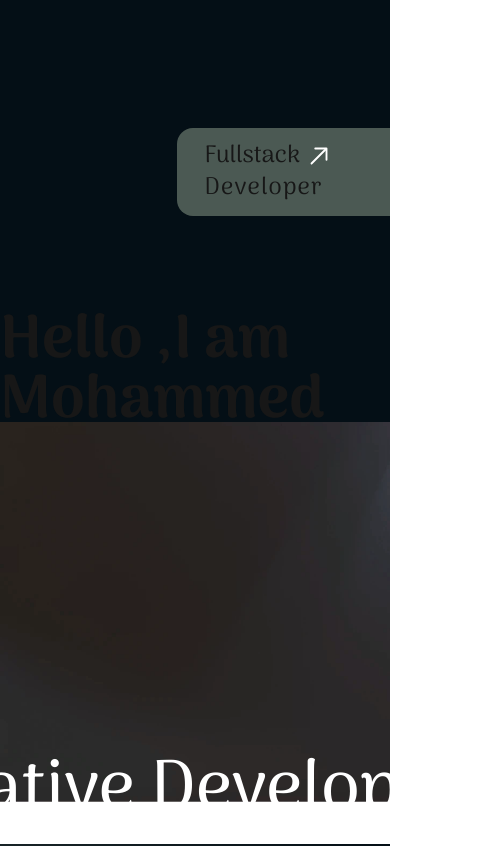
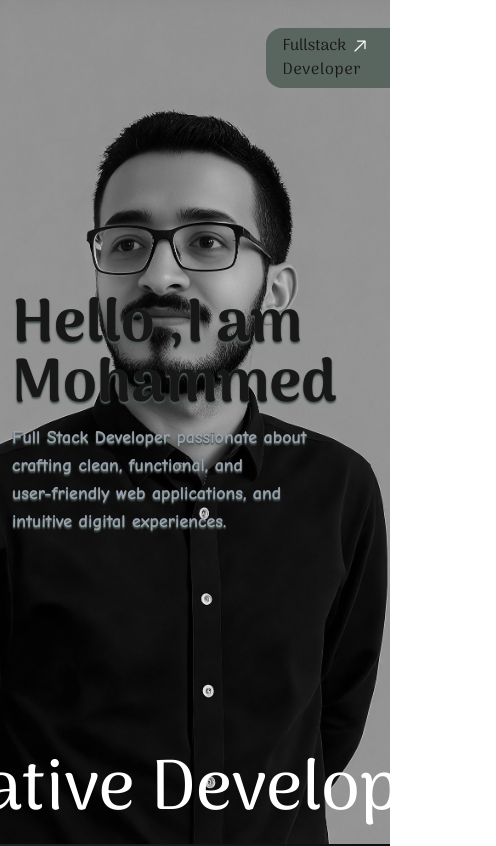
Before and after one commit to Mohammed-Mansour-dev/my-portofolio, a Next.js app: page / in a window 390 px wide. Shown: the top 846 px of the page, 496 px wide, since content can reach past the window. Built offline with nearby package versions, Linux system fonts and the light colour scheme.

Commit message:
hero responsive

```diff
--- a/app/_comopnents/Hero.jsx
+++ b/app/_comopnents/Hero.jsx
@@ -75,31 +75,32 @@ gsap.from(desc.lines, {
   }, []);
 
   return (
-    <section className="flex  h-screen relative overflow-hidden flex-col md:flex-row">
+    <section className="flex  w-full h-screen relative overflow-hidden flex-col md:flex-row">
 
 
 
       {/* Left Section */}
-      <div className="w-full  bg-[#8e9294]  md:w-1/2 md:h-full relative">
+      <div className="w-full  -red-500 z-10 bg-[#8e9294]  md:w-1/2 h-full absolute md:relative">
         <div ref={imageCoverRef} className="bg-[#040f16] absolute top-0 bottom-0 z-10 h-full transition-all duration-1000 right-0 w-full "></div>
         <div ref={imageRef} className="w-full h-full relative overflow-hidden">
           <Image
             src="/personal.webp"
             alt="Creative background"
             fill
-            className="object-cover brightness-[0.9] z-[1]"
+
+            className="object-cover  brightness-[0.9] z-[1]   max-md:grayscale-100 "
           />
 
         </div>
       </div>
 
       {/* Right Section */}
-      <div className="w-full h-1/2 md:w-1/2 md:h-full bg-[#040f16] flex justify-center items-center relative overflow-hidden ">
+      <div className="w-full  md:w-1/2 z-20 h-full md:bg-[#040f16] flex justify-center items-center relative overflow-hidden ">
         <div className=" w-full h-full ">
-          <div ref={cardRef} className=" text-2xl bg-[#54625a]/90 mt-32 w-fit ml-auto rounded-tl-2xl rounded-bl-2xl pl-7 py-3 pr-14 ">
+          <div ref={cardRef} className=" text-base md:text-2xl bg-[#54625a]/90 mt-7 md:mt-32 w-fit ml-auto rounded-tl-2xl rounded-bl-2xl pl-4 md:pl-7 py-1.5 md:py-3 pr-5 md:pr-14 ">
             <h1 className='flex font-arimo flex-col' >
               <span className='flex wordsp items-center' >Fullstack
-                <svg className='ml-1' width="30px" height="30px" viewBox="0 0 24 24" fill="none" xmlns="http://www.w3.org/2000/svg">
+                <svg className='ml-1 size-5 md:size-8 '  viewBox="0 0 24 24" fill="none" xmlns="http://www.w3.org/2000/svg">
                   <path d="M5.46967 17.4697C5.17678 17.7626 5.17678 18.2374 5.46967 18.5303C5.76256 18.8232 6.23744 18.8232 6.53033 18.5303L5.46967 17.4697ZM6.53033 18.5303L18.5303 6.53033L17.4697 5.46967L5.46967 17.4697L6.53033 18.5303Z" fill="#fff" />
                   <path d="M9 6H18V15" stroke="#fff" strokeWidth="1.5" strokeLinecap="round" strokeLinejoin="round" />
                 </svg>
@@ -109,7 +110,7 @@ gsap.from(desc.lines, {
               </span>
             </h1>
           </div>
-          <div className='md:max-w-96 md:ml-20   mt-24' >
+          <div className='md:max-w-96 max-md:text-shadow-sm text-shadow-[#4c5953] md:ml-20 max-md:px-3 mt-52 md:mt-24' >
             <h1 className='text-6xl font-arimo split font-bold' >Hello ,I am Mohammed</h1>
             <p className='my-2 font-semibold font-comic text-lg desc  text-gray-400 ' >Full Stack Developer passionate about crafting clean, functional, and user-friendly web applications, and intuitive digital experiences.</p>
           </div>
@@ -117,7 +118,7 @@ gsap.from(desc.lines, {
       </div>
 
 
-      <TextAnimation text="Creative Developer • Interactive Design • Smooth UX •" className="font-arimo h-fit  bottom-0 flex w-full absolute mt-auto bg-transparent " />
+      <TextAnimation text="Creative Developer • Interactive Design • Smooth UX •" className="font-arimo h-fit  bottom-0 flex z-30 w-full absolute mt-auto bg-transparent " />
 
     </section>
   );
--- a/app/_comopnents/ProjectsGallery.jsx
+++ b/app/_comopnents/ProjectsGallery.jsx
@@ -10,7 +10,6 @@ export default function ProjectsGallery() {
   // Pair items: [0,1], [2,3], ...
   const pairs = [];
   for (let i = 0; i < mouseScaleGallery.length; i += 2) {
-    console.log(i);
     pairs.push([mouseScaleGallery[i], mouseScaleGallery[i + 1]]);
   }
 
--- a/app/_comopnents/ui/SpiralArrow.jsx
+++ b/app/_comopnents/ui/SpiralArrow.jsx
@@ -60,7 +60,7 @@ export default function CurvedArrowSpiralSection() {
 
   return (
     <>
-      <section ref={sectionRef} className="relative  bg-[#040f16] text-white px-5 md:px-12 ">
+      <section ref={sectionRef} className="relative  bg-[#040f16] text-white px-5 md:px-12 max-w-screen overflow-hidden ">
         {/* LEFT Title */}
         <h1 className="text-7xl font-pre text-[#919497] md:text-8xl  font- leading-tight ">
 
--- a/app/layout.js
+++ b/app/layout.js
@@ -49,7 +49,7 @@ export default function RootLayout({ children }) {
   return (
     <html lang="en">
       <body
-        className={` ${pre.variable}  ${Arima.variable} ${ComicNeue.variable} antialiased`}
+        className={` ${pre.variable}  ${Arima.variable} ${ComicNeue.variable}  antialiased`}
       >
         {children}
       </body>
--- a/app/page.jsx
+++ b/app/page.jsx
@@ -30,7 +30,8 @@ export default function Home() {
     <div className="">
       <HeroSection />
       <CapabilitiesSection />
-      <Aboutme />
+
+    <Aboutme />
 
       <Skills />
 <div className="bg-[#040f16]" >
@@ -40,8 +41,6 @@ export default function Home() {
 
 <ProjectsGallery />
 
-
-
     </div>
   );
 }
```
